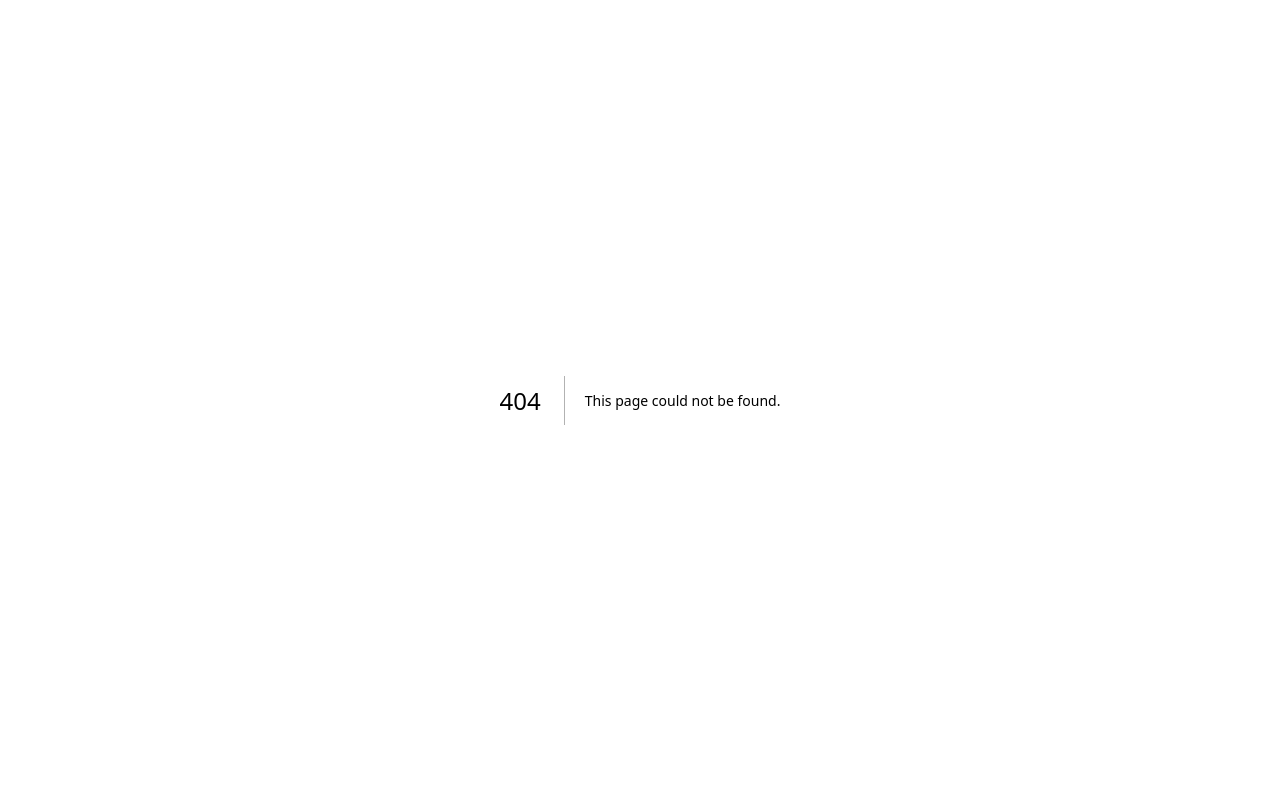
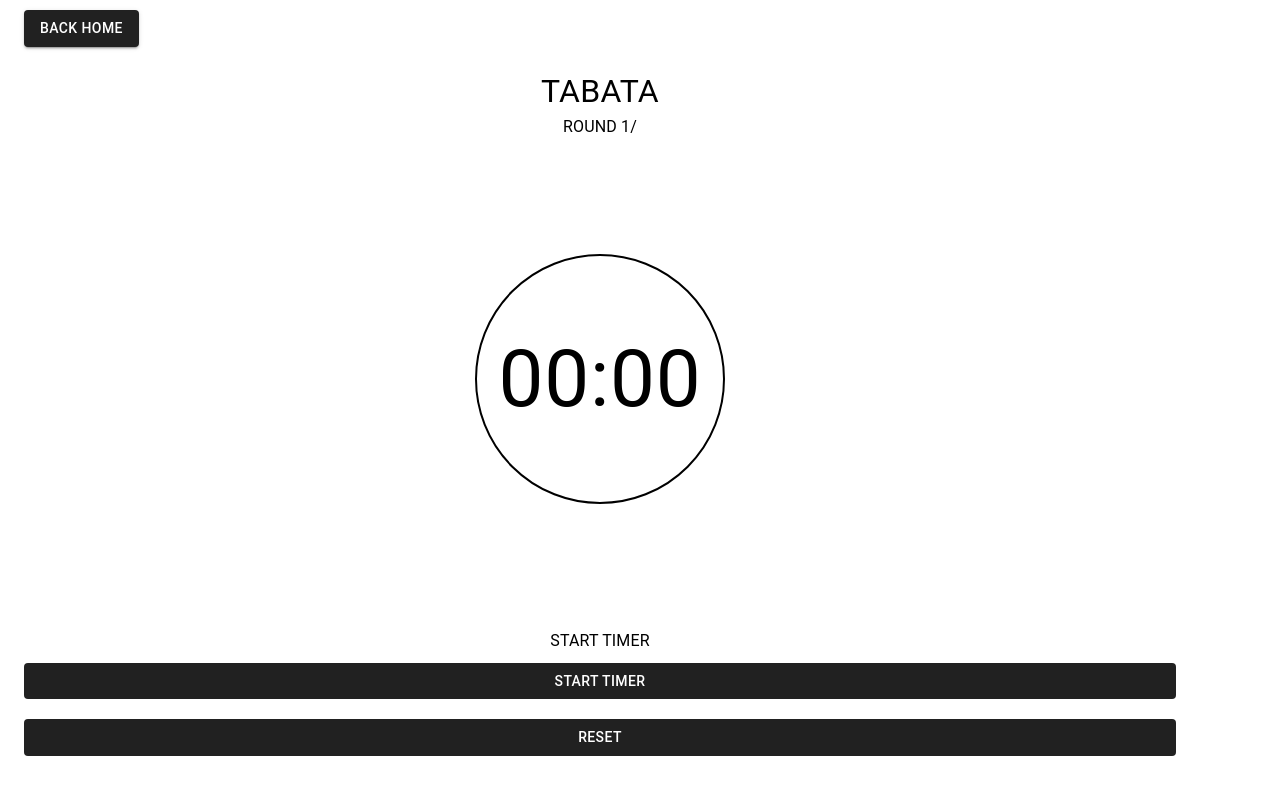
Before and after one commit to delfigica/crosstime, a Next.js app: page /tabata in a window 1280 px wide. Before the commit this address had no page. Shown: the top 794 px of the page. Built offline with nearby package versions, Linux system fonts and the light colour scheme.

Commit message:
tabata page

```diff
--- /dev/null
+++ b/src/app/tabata/page.js
@@ -0,0 +1,125 @@
+"use client";
+import React, { useEffect, useState } from "react";
+import { useSearchParams } from "next/navigation";
+import { BackHome } from "../components/BackHome";
+import { Box, Button, Container, Typography } from "@mui/material";
+import { buttonDisable, buttonStyle, clockStyle } from "../styles";
+
+export default function Tabata() {
+  const params = useSearchParams();
+  const rounds = params.get("rounds");
+  const workSeconds = params.get("active");
+  const restSeconds = params.get("rest");
+
+  const [phase, setPhase] = useState("idle"); // idle | work | rest | finished
+  const [timeLeft, setTimeLeft] = useState(workSeconds);
+  const [round, setRound] = useState(1);
+  const [isRunning, setIsRunning] = useState(false);
+
+  useEffect(() => {
+    if (!isRunning || phase === "idle" || phase === "finished") return;
+
+    const id = setInterval(() => {
+      setTimeLeft((prev) => {
+        if (prev <= 1) {
+          clearInterval(id);
+          return 0;
+        }
+        return prev - 1;
+      });
+    }, 1000);
+
+    return () => clearInterval(id);
+  }, [isRunning, phase]);
+
+  useEffect(() => {
+    if (!isRunning) return;
+    if (timeLeft !== 0) return;
+
+    if (phase === "work") {
+      setPhase("rest");
+      setTimeLeft(restSeconds);
+    } else if (phase === "rest") {
+      if (round >= rounds) {
+        setPhase("finished");
+        setIsRunning(false);
+      } else {
+        setRound((r) => r + 1);
+        setPhase("work");
+        setTimeLeft(workSeconds);
+      }
+    }
+  }, [timeLeft, phase, isRunning, round, rounds, workSeconds, restSeconds]);
+
+  const handleStartPause = () => {
+    if (phase === "finished") return;
+
+    if (phase === "idle") {
+      setPhase("work");
+      setTimeLeft(workSeconds);
+    }
+
+    setIsRunning((prev) => !prev);
+  };
+
+  const handleReset = () => {
+    setIsRunning(false);
+    setPhase("idle");
+    setRound(1);
+    setTimeLeft(workSeconds);
+  };
+
+  const minutes = String(Math.floor(timeLeft / 60)).padStart(2, "0");
+  const seconds = String(timeLeft % 60).padStart(2, "0");
+
+  let phaseLabel = "";
+  if (phase === "idle") phaseLabel = "START TIMER";
+  if (phase === "work") phaseLabel = "WORKING TIME";
+  if (phase === "rest") phaseLabel = "REST TIME";
+  if (phase === "finished") phaseLabel = "FINISH TIME";
+
+  return (
+    <Container sx={{ margin: "10px 0px" }}>
+      <BackHome />
+      <Typography
+        sx={{ textAlign: "center", fontSize: "2em", marginTop: "20px" }}
+      >
+        TABATA
+      </Typography>
+      <Typography sx={{ fontSize: "1em", textAlign: "center" }}>
+        ROUND {round}/{rounds}
+      </Typography>
+      <Box
+        sx={{
+          height: "60vh",
+          display: "flex",
+          alignItems: "center",
+          justifyContent: "center",
+          flexDirection: "column",
+        }}
+      >
+        <Box sx={clockStyle}>
+          <Typography sx={{ fontSize: "5em" }}>
+            {minutes}:{seconds}
+          </Typography>
+        </Box>
+      </Box>
+      <Typography sx={{ textAlign: 'center', margin: '10px 0px'}}>{phaseLabel}</Typography>
+      <Button
+        sx={isRunning ? buttonDisable : buttonStyle}
+        fullWidth
+        onClick={handleStartPause}
+      >
+        {isRunning ? "Stop timer" : "Start Timer"}
+      </Button>
+
+      <Button
+        onClick={handleReset}
+        sx={{ ...buttonStyle, margin: "20px 0px" }}
+        fullWidth
+      >
+        Reset
+      </Button>
+    </Container>
+  );
+}
```
